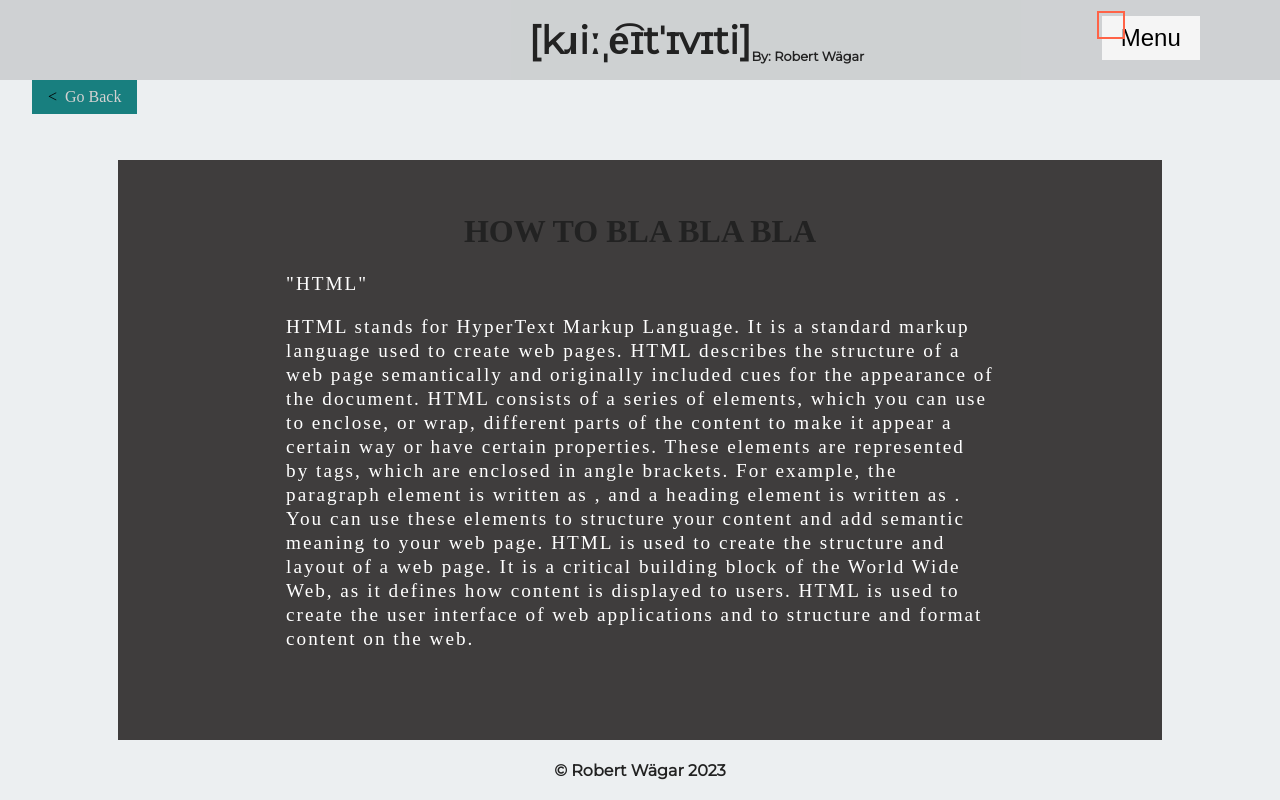
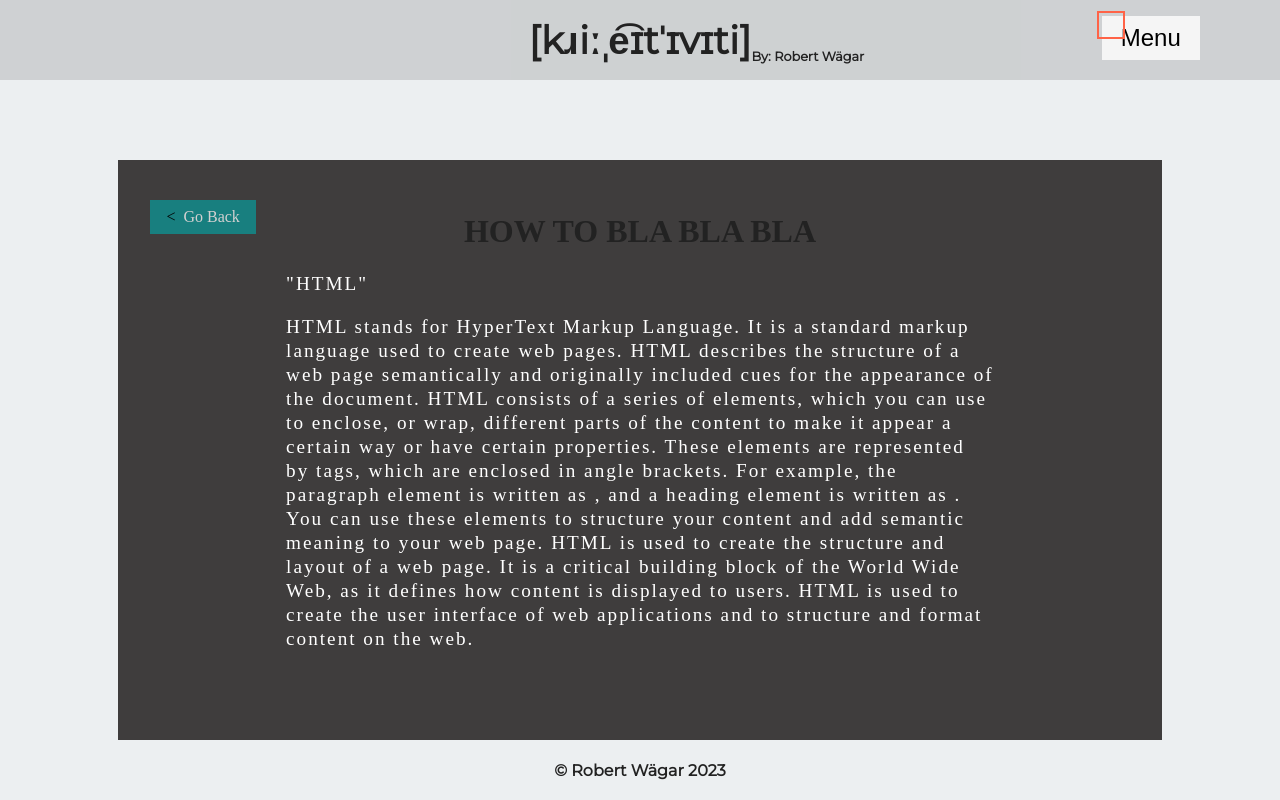
Before and after one commit to robonexx/rjw, a Next.js app: page /posts/how-to-bla-bla-bla in a window 1280 px wide. Shown: the top 800 px of the page. Built offline with nearby package versions, Linux system fonts and the light colour scheme.

Commit message:
fixed back button for editorials

```diff
--- a/app/posts/[slug]/page.jsx
+++ b/app/posts/[slug]/page.jsx
@@ -30,11 +30,11 @@ const ContentPage = (props) => {
     return (
         <>
             <div className='posts_page' key={slug}>
-                <Link href="/"><span>{ '<' }</span>Go Back </Link>
                 <div className='post'>
-                    <h1>{post.data.title}</h1>
-                        <Markdown>{post.content}</Markdown>
-                    </div>
+                    <Link href="/"><span>{ '<' }</span>Go Back </Link>
+                        <h1>{post.data.title}</h1>
+                            <Markdown>{post.content}</Markdown>
+                        </div>
             </div>
         </>
     )
--- a/styles/pages/Posts.scss
+++ b/styles/pages/Posts.scss
@@ -1,4 +1,5 @@
 .posts_page {
+    position: relative;
     margin: 20vh auto 2rem;
     padding: 2rem 1rem;
     min-height: 90vh;
@@ -13,7 +14,7 @@
     a {
         text-decoration: none;
         position: absolute;
-        top: 10vh;
+        top: 5vh;
         left: 2rem;
         padding: 0.5rem 1rem;
         background-color: rgb(24, 127, 127);
```
